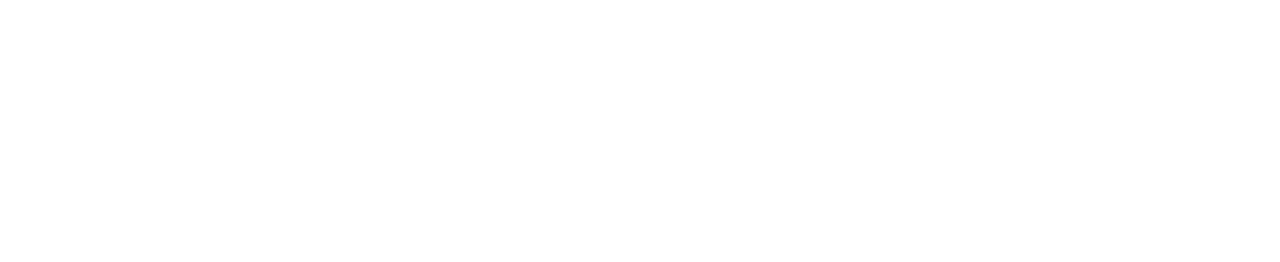
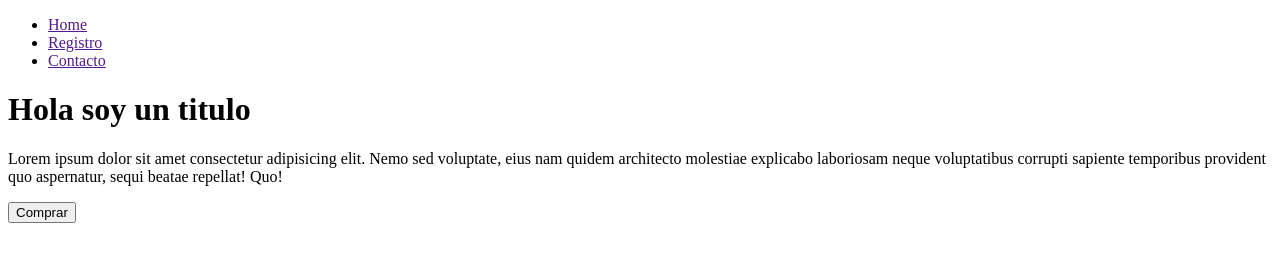
Before and after one commit to DylanSC01/test, a plain HTML site: page index.html in a window 1280 px wide. Drawn offline with Linux system fonts and the light colour scheme.

Commit message:
Se agrego navegacion y hero

```diff
--- a/index.html
+++ b/index.html
@@ -6,6 +6,20 @@
     <title>Github</title>
 </head>
 <body>
+    <header>
+        <nav>
+            <ul>
+                <li><a href="">Home</a></li>
+                <li><a href="">Registro</a></li>
+                <li><a href="">Contacto</a></li>
+            </ul>
+        </nav>
+        <main>
+            <h1>Hola soy un titulo</h1>
+            <p>Lorem ipsum dolor sit amet consectetur adipisicing elit. Nemo sed voluptate, eius nam quidem architecto molestiae explicabo laboriosam neque voluptatibus corrupti sapiente temporibus provident quo aspernatur, sequi beatae repellat! Quo!</p>
+            <button>Comprar</button>
+        </main>
+    </header>
 
 </body>
 </html>
```
